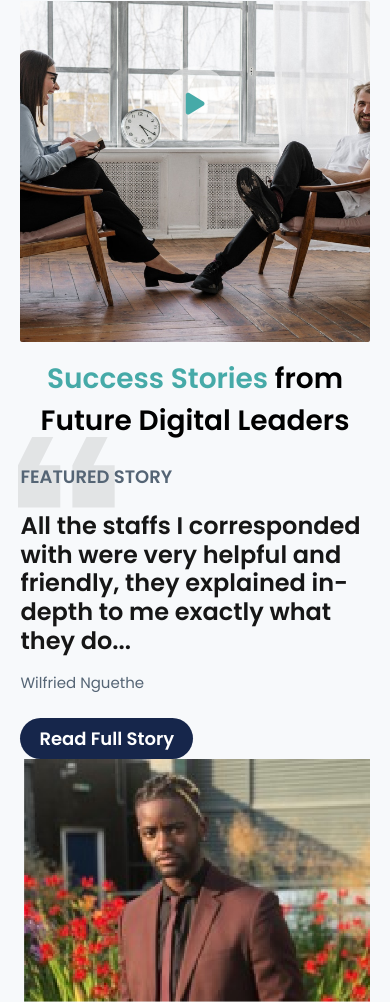
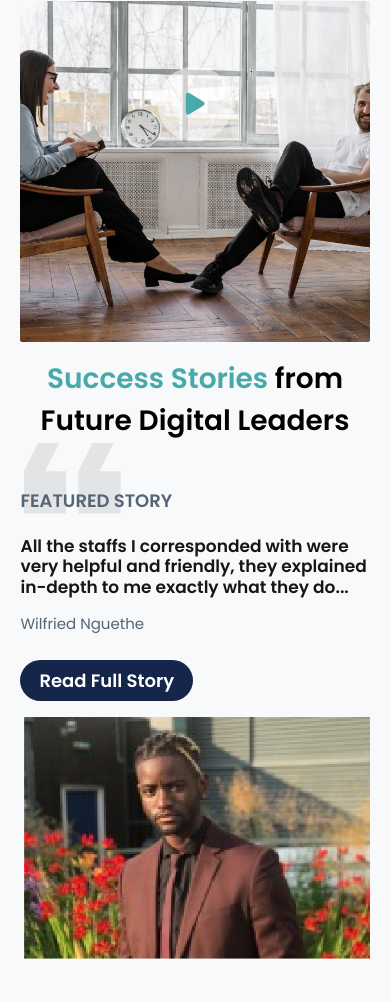
Before and after one commit to Abir-Hasan-GUB/Techway-Latest-project-fiverr-2, a website: page src/index.html in a window 390 px wide. Shown: the part 2790-3792 px from the top of the page. After the commit the page ends 3749 px from the top, so only its background shows below. Drawn offline with Linux system fonts and the light colour scheme.

Commit message:
success stories responsive done

```diff
--- a/src/css/responsive.css
+++ b/src/css/responsive.css
@@ -86,6 +86,13 @@
     font-size: 25px;
     line-height: 75px;
 }
+/* ============= success Story =========== */
+#successStory .stufBrif{
+    font-size: 17px;
+}
+#successStory .story::before{
+    left: 5%;
+}
 
   }
 
@@ -149,7 +156,13 @@
     font-size: 25px;
     line-height: 75px;
 }
-
+ /* ============= success Story =========== */
+#successStory .stufBrif{
+    font-size: 17px;
+}
+#successStory .story::before{
+    left: 5%;
+}
   }
 
   /* =============Small Devices ================= */
@@ -259,4 +272,11 @@
         #ourProgram .element-separator h5 {
             font-size: 15px;
         }
+        /* ============= success Story =========== */
+        #successStory .story::before{
+            top: 0;
+        }
+        #successStory .stufBrif{
+            font-size: 17px;
+        }
   }
--- a/src/index.html
+++ b/src/index.html
@@ -206,14 +206,14 @@
             <h1 class="text-center pb-lg-5 mb-4"><span class="colorText">Success Stories</span> from Future Digital Leaders</h1>
             <div class="row">
                 <div class="col-md-6 successLeft">
-                    <h5 class="text-left story pb-3">FEATURED STORY</h5>
+                    <h5 class="text-left story pb-3 mt-4 mt-md-0">FEATURED STORY</h5>
                     <h5 class="stufBrif">
                         All the staffs I corresponded with were very helpful and friendly, they explained in-depth to me exactly what they do...
                     </h5>
                     <p class="py-2">Wilfried Nguethe</p>
                     <button class="btn button">Read Full Story</button>
                 </div>
-                <div class="col-md-6">
+                <div class="col-md-6 mt-3 mt-sm-0">
                     <img class="img-fluid" src="images/success-stories.png" alt="success story">
                 </div>
             </div>
```
